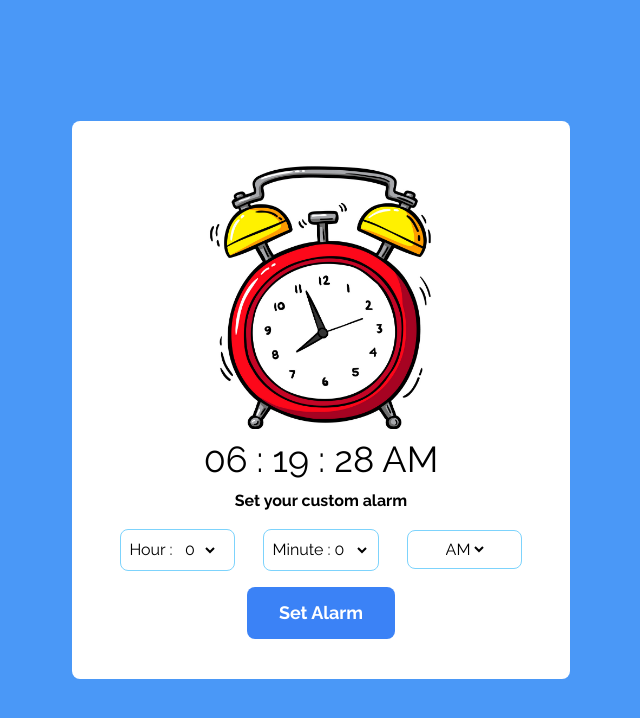
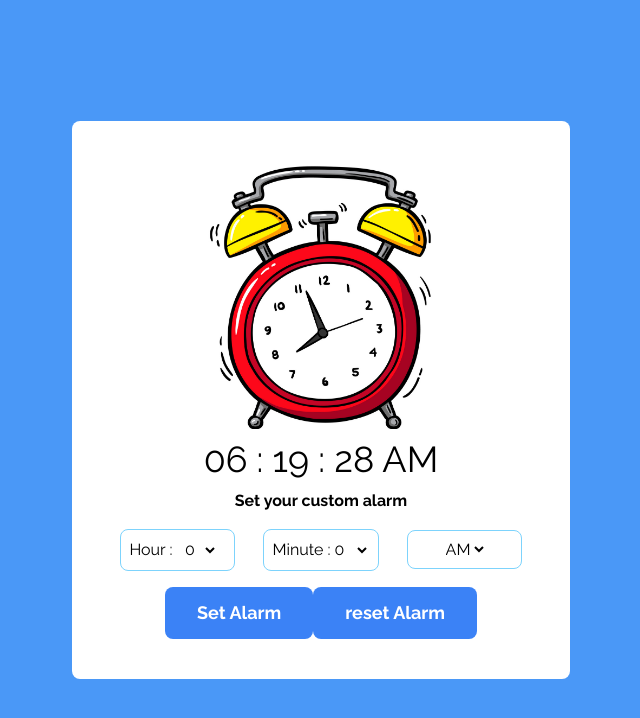
Before and after one commit to ashfakhossain15/alarm-clock, a Next.js app: page / in a window 1280 px wide. Shown: the top 718 px of the page, without its empty margins (319-959 px from the left). Built offline with nearby package versions, Linux system fonts and the light colour scheme.

Commit message:
added reset workable button

```diff
--- a/src/app/page.tsx
+++ b/src/app/page.tsx
@@ -40,10 +40,17 @@ const AlarmClock: React.FC<AlarmClockProps> = () => {
 
   const handleSetAlarm = () => {
     if (time === "00:00:00AM") {
-      toast.error("This is an error!");
+      toast.error("Set Your alarm !");
     } else {
-      toast.success("alarm updated");
+      toast.success("Alarm is set!");
     }
+  };
+  const resetAlarm = () => {
+    setHour(0);
+    setAMPM("AM");
+    setMinute(0);
+
+    toast.success("Alarm time reset!");
   };
 
   return (
@@ -120,6 +127,14 @@ const AlarmClock: React.FC<AlarmClockProps> = () => {
           >
             Set Alarm
           </button>
+          <button
+            type="button"
+            title="setAlarm"
+            className="bg-blue-500 text-white font-bold text-lg rounded-lg px-8 py-3"
+            onClick={resetAlarm}
+          >
+            reset Alarm
+          </button>
         </div>
       </section>
     </div>
```
